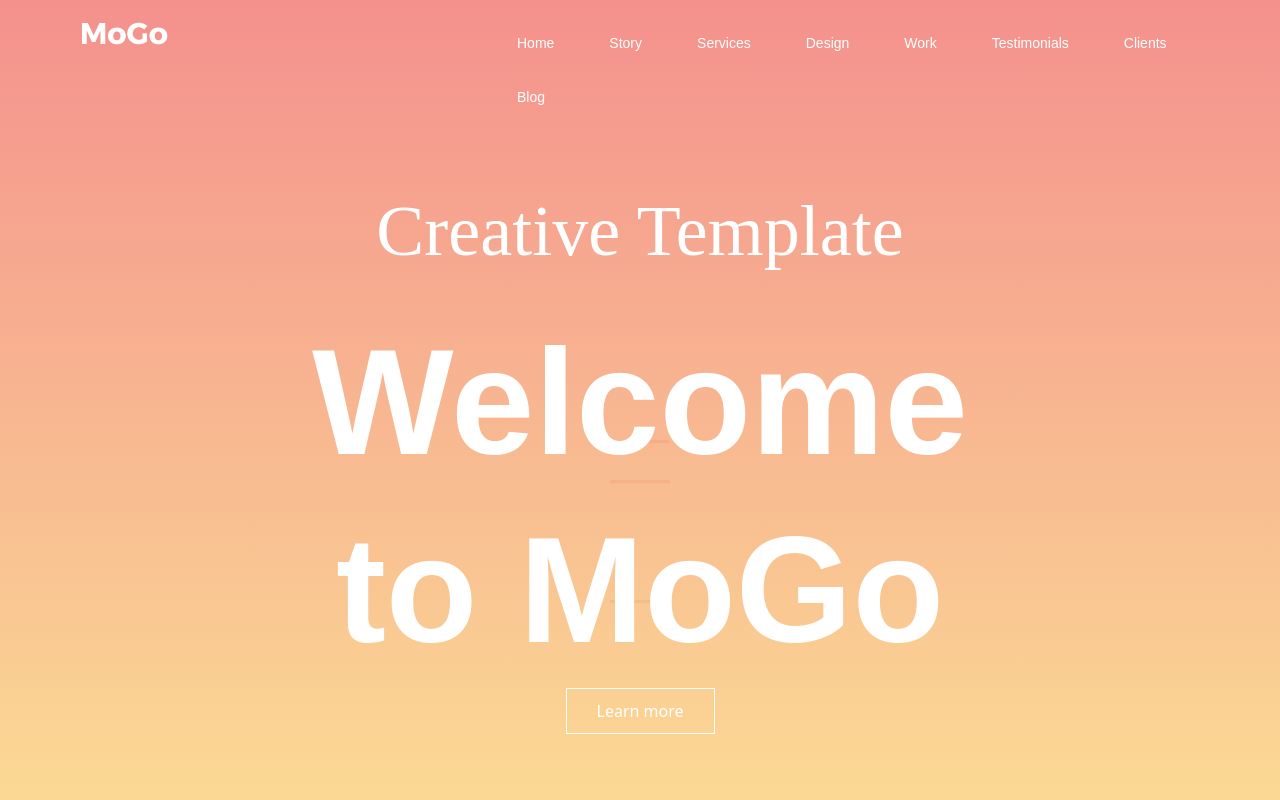
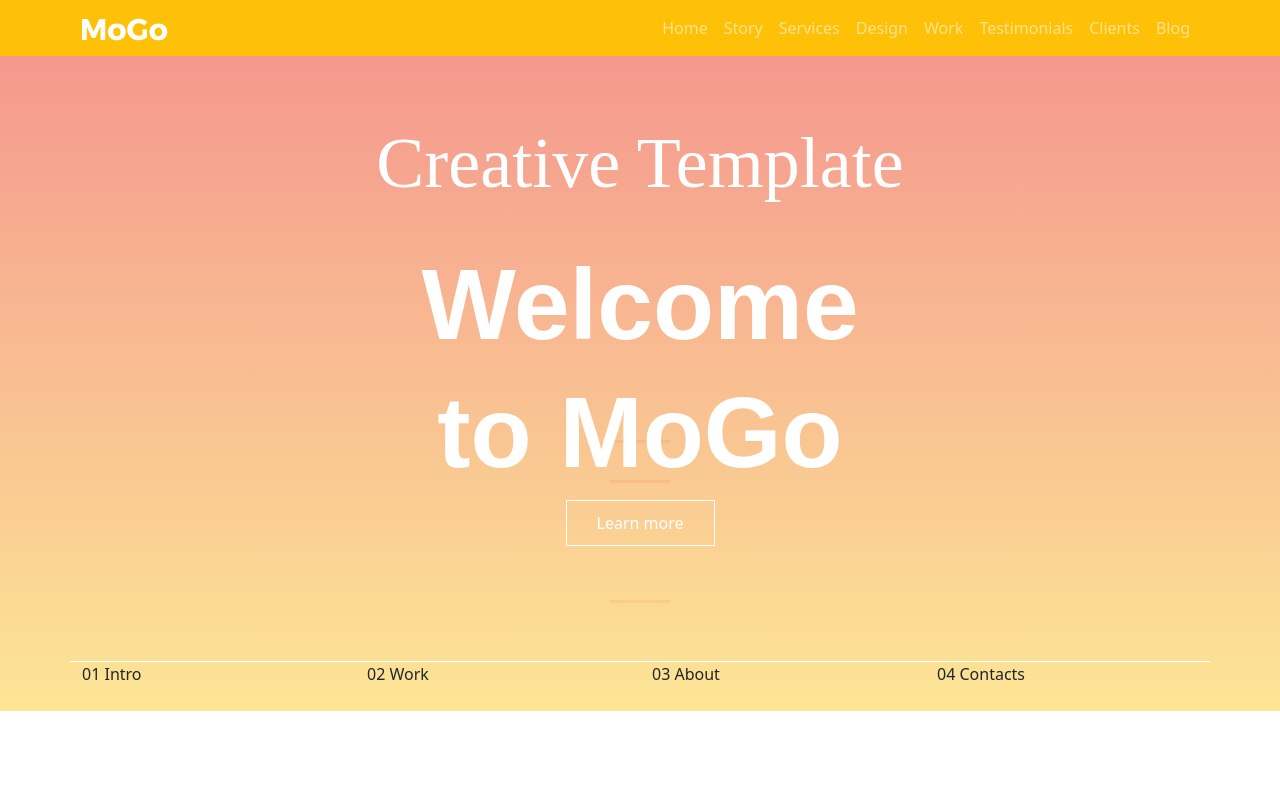
Before and after one commit to wapborhan/mogo, a React (Create React App) app: page / in a window 1280 px wide. Shown: the top 800 px of the page. Built offline with nearby package versions, Linux system fonts and the light colour scheme.

Commit message:
header fix

```diff
--- a/src/assets/stylesheet/styles.css
+++ b/src/assets/stylesheet/styles.css
@@ -61,7 +61,7 @@ nav.main-menu ul li a:hover {
 }
 
 .head-content h2 {
-  padding-top: 60px;
+  padding-top: 100px;
   padding-bottom: 30px;
   font-family: 'Kaushan Script', cursive;
   font-size: 72px;
@@ -72,7 +72,7 @@ nav.main-menu ul li a:hover {
 .head-content h5,
 h6 {
   font-family: 'Montserrat', sans-serif;
-  font-size: 150px;
+  font-size: 100px;
   color: #ffffff;
   font-weight: 700;
 
@@ -87,7 +87,7 @@ h6 {
 }
 
 .head-foot {
-  padding-top: 155px;
+  padding-top: 115px;
   padding-bottom: 25px;
 }
 
--- a/src/components/pages/header/Navigation.js
+++ b/src/components/pages/header/Navigation.js
@@ -1,41 +1,51 @@
 import React from "react";
+import {
+  Navbar,
+  NavbarBrand,
+  NavbarToggler,
+  Collapse,
+  Nav,
+  NavItem,
+  NavLink,
+} from "reactstrap";
 
 export default function Navigation() {
   return (
-    <div className="row main-head">
-      <div className="col-lg-4 logo">
-        <img src="images/logo.png" alt="" />
-      </div>
-      <div className="col-lg-8 menu">
-        <nav className="main-menu">
-          <ul>
-            <li>
-              <a href="#home">Home</a>
-            </li>
-            <li>
-              <a href="3">Story</a>
-            </li>
-            <li>
-              <a href="">Services</a>
-            </li>
-            <li>
-              <a href="">Design</a>
-            </li>
-            <li>
-              <a href="">Work</a>
-            </li>
-            <li>
-              <a href="">Testimonials</a>
-            </li>
-            <li>
-              <a href=""> Clients</a>
-            </li>
-            <li>
-              <a href="">Blog</a>
-            </li>
-          </ul>
-        </nav>
-      </div>
+    <div className="main-head">
+      <Navbar color="warning" container dark expand="md" fixed="top" light>
+        <NavbarBrand href="/">
+          <img src="images/logo.png" alt="" />
+        </NavbarBrand>
+        <NavbarToggler onClick={function noRefCheck() {}} />
+        <Collapse navbar>
+          <Nav className="ms-auto" navbar>
+            <NavItem>
+              <NavLink href="#">Home</NavLink>
+            </NavItem>
+            <NavItem>
+              <NavLink href="#">Story</NavLink>
+            </NavItem>
+            <NavItem>
+              <NavLink href="#">Services</NavLink>
+            </NavItem>
+            <NavItem>
+              <NavLink href="#">Design</NavLink>
+            </NavItem>
+            <NavItem>
+              <NavLink href="#">Work</NavLink>
+            </NavItem>
+            <NavItem>
+              <NavLink href="#">Testimonials</NavLink>
+            </NavItem>
+            <NavItem>
+              <NavLink href="#">Clients</NavLink>
+            </NavItem>
+            <NavItem>
+              <NavLink href="#">Blog</NavLink>
+            </NavItem>
+          </Nav>
+        </Collapse>
+      </Navbar>
     </div>
   );
 }
--- a/src/components/pages/myclients/MyClients.js
+++ b/src/components/pages/myclients/MyClients.js
@@ -3,9 +3,9 @@ import React from "react";
 export default function MyClients() {
   return (
     <section id="my-clients">
-      <div class="container">
-        <div class="row">
-          <div class="col-lg-12 my-clients">
+      <div className="container">
+        <div className="row">
+          <div className="col-lg-12 my-clients">
             <img src="images/my-clients.png" alt="" />
           </div>
         </div>
```
